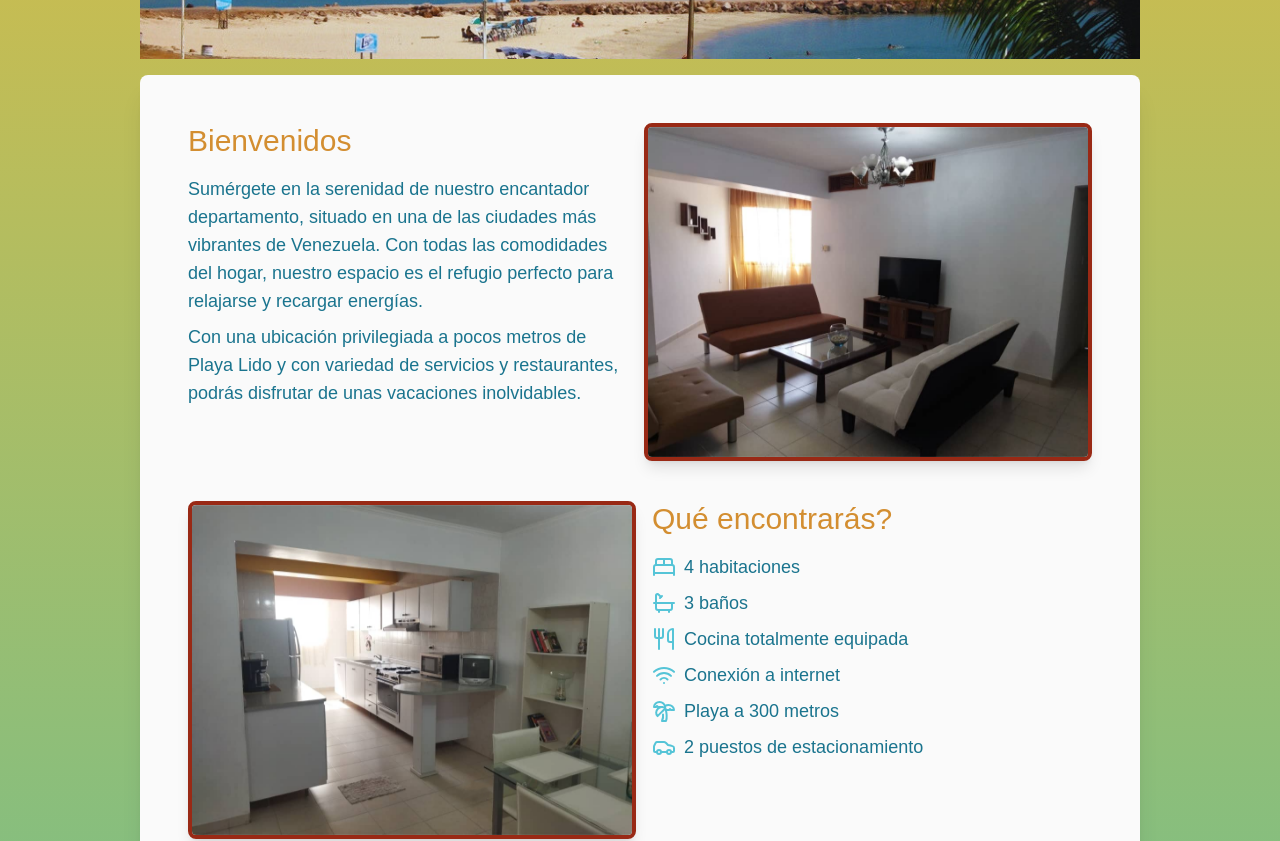
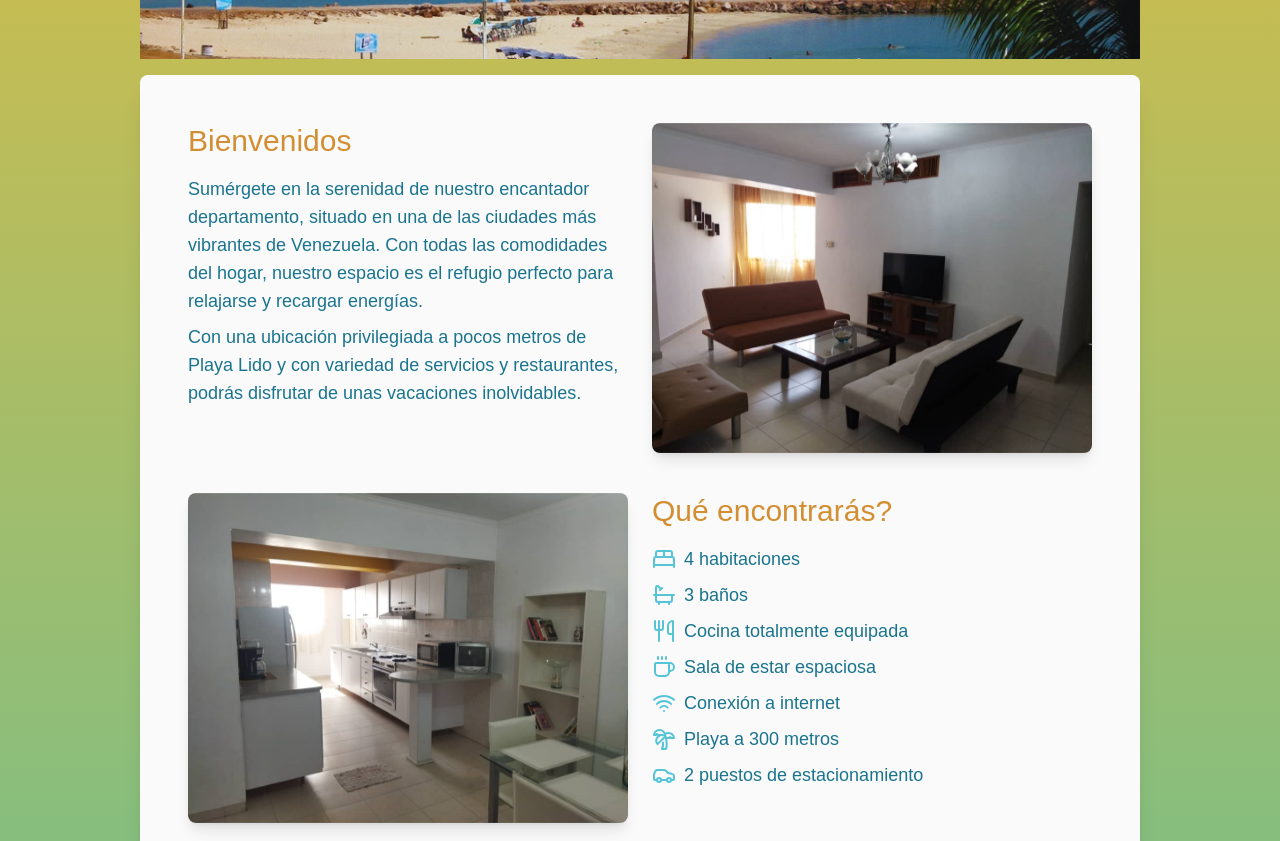
Before and after one commit to MsalgadoJ/rinconesbnb, a React (Vite) app: page / in a window 1280 px wide. Shown: the part 760-1601 px from the top of the page. Built offline with nearby package versions, Linux system fonts and the light colour scheme; a web font is replaced by a local one.

Commit message:
updated ui and copies

```diff
--- a/index.html
+++ b/index.html
@@ -2,7 +2,7 @@
 <html lang="en">
   <head>
     <meta charset="UTF-8" />
-    <link rel="icon" type="image/svg+xml" href="/icon.png" />
+    <link rel="icon" type="image/svg+xml" href="/Images/icon.png" />
     <meta name="viewport" content="width=device-width, initial-scale=1.0" />
     <meta
       name="description"
--- a/src/components/Card/Card.tsx
+++ b/src/components/Card/Card.tsx
@@ -17,19 +17,19 @@ export default function Card({
   imgAlt,
 }: CardProps) {
   return (
-    <div className={`flex gap-4 flex-col sm:${flexDirection}`}>
+    <div className={`flex gap-4 flex-col sm:${flexDirection} md:gap-6`}>
       <div className="flex-1 sm:text-left">
         <Fade direction="down">
           <h3 className="text-2xl text-secondary mb-4 md:text-3xl">{title}</h3>
         </Fade>
         {children}
       </div>
-      <picture className="flex-1 rounded-lg overflow-hidden border border-4 border-dark shadow-lg">
+      <picture className="flex-1 rounded-lg overflow-hidden shadow-lg">
         <Fade delay={100}>
           <img
             src={imgSrc}
             alt={imgAlt}
-            className=" w-full h-full object-cover transition-transform hover:scale-125"
+            className=" w-full h-full object-cover transition-transform duration-500 hover:scale-125"
           />
         </Fade>
       </picture>
--- a/src/components/contact/Contact.tsx
+++ b/src/components/contact/Contact.tsx
@@ -22,7 +22,7 @@ export default function Contact({ contactRef }: ContactProps) {
         <p className="text-primary md:text-lg">
           No esperes más y contáctanos{" "}
           <a
-            href="https://wa.me/+584168840028"
+            href="https://wa.me/+584168840028?text=Hola%2C%20buenos%20d%C3%ADas%20%3AD%0AQuisiera%20hacer%20una%20reserva%20en%20su%20departamento.%20%C2%BFC%C3%B3mo%20puedo%20hacer%3F"
             target="_blank"
             className="inline-block underline hover:transition-all hover:text-light hover:scale-125 hover:-translate-y-2"
           >
--- a/src/components/overview/Overview.tsx
+++ b/src/components/overview/Overview.tsx
@@ -1,4 +1,12 @@
-import { BedDouble, Bath, Utensils, TreePalm, Car, Wifi } from "lucide-react";
+import {
+  BedDouble,
+  Bath,
+  Utensils,
+  TreePalm,
+  Car,
+  Wifi,
+  Coffee,
+} from "lucide-react";
 import Card from "../Card/Card";
 import { Fade } from "react-awesome-reveal";
 import { RefObject } from "react";
@@ -51,6 +59,9 @@ export default function Overview({ overviewRef }: OverviewProps) {
               <Utensils color="#55c4d7" /> Cocina totalmente equipada
             </li>
             <li className="flex gap-2 items-center  text-primary">
+              <Coffee color="#55c4d7" /> Sala de estar espaciosa
+            </li>
+            <li className="flex gap-2 items-center  text-primary">
               <Wifi color="#55c4d7" /> Conexión a internet
             </li>
             <li className="flex gap-2 items-center  text-primary">
```
